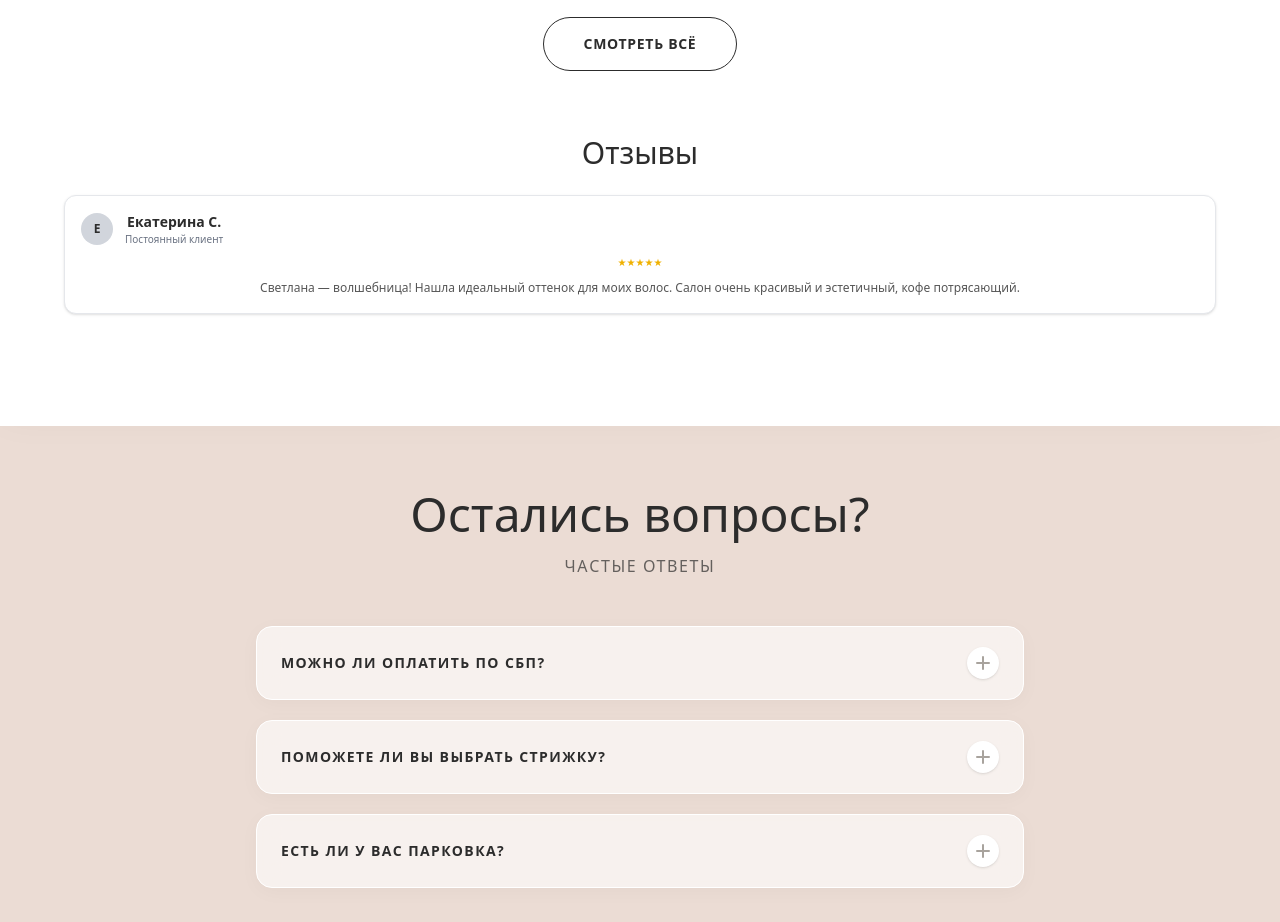
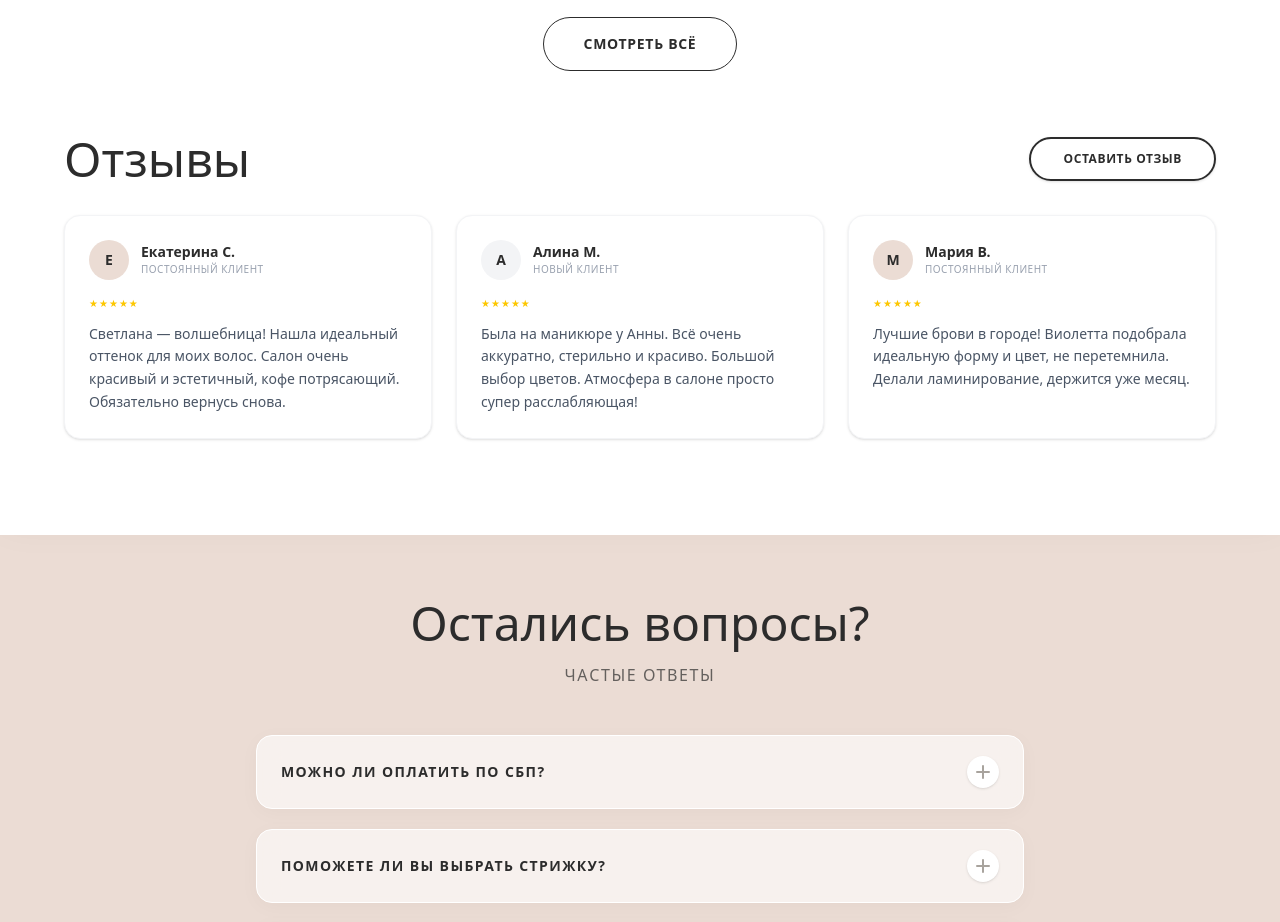
Before and after one commit to Vadimktv/svetlanasalon, a Next.js app: page / in a window 1280 px wide. Shown: the part 4020-4942 px from the top of the page. Built offline with nearby package versions, Linux system fonts and the light colour scheme; a web font is replaced by a local one.

Commit message:
feat: add review modal and telegram api integration

```diff
--- /dev/null
+++ b/src/app/api/review/route.ts
@@ -0,0 +1,62 @@
+import { NextResponse } from 'next/server';
+
+export async function POST(request: Request) {
+  try {
+    const body = await request.json();
+    const { name, rating, review } = body;
+
+    if (!name || !rating || !review) {
+      return NextResponse.json(
+        { success: false, error: 'Missing required fields' },
+        { status: 400 }
+      );
+    }
+
+    const token = '7811248285:AAHfspwV_mA-PF298Bac28LBkEeehX_ql70';
+    const chatIds = ['339033504', '1366208620'];
+
+    const stars = '⭐️'.repeat(Number(rating));
+
+    const message = `✨ Новый отзыв на сайте SvetlanaSalon!\n\n`
+      + `👤 Имя: ${name}\n`
+      + `🌟 Оценка: ${stars} (${rating}/5)\n`
+      + `💬 Отзыв: ${review}`;
+
+    const telegramUrl = `https://api.telegram.org/bot${token}/sendMessage`;
+    const errors: string[] = [];
+
+    for (const chatId of chatIds) {
+      const res = await fetch(telegramUrl, {
+        method: 'POST',
+        headers: { 'Content-Type': 'application/json' },
+        body: JSON.stringify({
+          chat_id: chatId,
+          text: message
+        }),
+      });
+
+      if (!res.ok) {
+        const errorData = await res.json();
+        errors.push(errorData.description || `HTTP Error ${res.status}`);
+      }
+    }
+
+    if (errors.length > 0) {
+      return NextResponse.json(
+        { success: false, error: errors.join('; ') },
+        { status: 502 }
+      );
+    }
+
+    return NextResponse.json({
+      success: true,
+      message: 'Отзыв отправлен'
+    });
+
+  } catch (error) {
+    return NextResponse.json(
+      { success: false, error: 'Internal Server Error' },
+      { status: 500 }
+    );
+  }
+}
--- a/src/app/page.tsx
+++ b/src/app/page.tsx
@@ -5,6 +5,7 @@ import Link from 'next/link';
 import Navigation from '@/components/Navigation';
 import { motion, AnimatePresence } from 'framer-motion';
 import { BookingModal, SERVICES } from '@/components/BookingModal';
+import { ReviewModal } from '@/components/ReviewModal';
 
 function Accordion({ title, children }: { title: string, children: React.ReactNode }) {
   const [isOpen, setIsOpen] = useState(false);
@@ -47,6 +48,7 @@ function Accordion({ title, children }: { title: string, children: React.ReactNo
 export default function Home() {
   const [activeCategory, setActiveCategory] = useState<'HAIR' | 'NAILS' | 'BROWS' | 'SPA'>('HAIR');
   const [isModalOpen, setModalOpen] = useState(false);
+  const [isReviewModalOpen, setReviewModalOpen] = useState(false);
 
 
 
@@ -292,19 +294,58 @@ export default function Home() {
             Смотреть всё
           </Link>
 
-        <h2 className="font-serif text-3xl mt-16 mb-6">Отзывы</h2>
-        <div className="bg-white border border-gray-200 rounded-xl p-4 shadow-sm mb-4">
-          <div className="flex items-center gap-3 mb-2">
-            <div className="w-8 h-8 bg-gray-300 rounded-full flex items-center justify-center font-bold text-xs">Е</div>
-            <div>
-              <p className="font-bold text-sm">Екатерина С.</p>
-              <p className="text-[10px] text-gray-500">Постоянный клиент</p>
+        <div className="flex flex-col md:flex-row justify-between items-center mt-16 mb-8 gap-4">
+          <h2 className="font-serif text-3xl md:text-5xl m-0">Отзывы</h2>
+          <button onClick={() => setReviewModalOpen(true)} className="border-2 border-[#2c2c2c] text-[#2c2c2c] rounded-full py-3 px-8 text-xs font-bold uppercase tracking-wider hover:bg-[#2c2c2c] hover:text-white transition-all shadow-sm">
+            Оставить отзыв
+          </button>
+        </div>
+
+        <div className="grid grid-cols-1 md:grid-cols-3 gap-6 text-left">
+          {/* Отзыв 1 */}
+          <div className="bg-white border border-gray-100 rounded-2xl p-6 shadow-sm hover:shadow-md transition-shadow">
+            <div className="flex items-center gap-3 mb-4">
+              <div className="w-10 h-10 bg-[#ebdcd4] rounded-full flex items-center justify-center font-bold text-sm text-[#2c2c2c]">Е</div>
+              <div>
+                <p className="font-bold text-sm">Екатерина С.</p>
+                <p className="text-[10px] text-gray-400 uppercase tracking-wider">Постоянный клиент</p>
+              </div>
             </div>
+            <p className="text-[10px] text-yellow-400 mb-3 tracking-widest">★★★★★</p>
+            <p className="text-sm leading-relaxed text-gray-600">
+              Светлана — волшебница! Нашла идеальный оттенок для моих волос. Салон очень красивый и эстетичный, кофе потрясающий. Обязательно вернусь снова.
+            </p>
           </div>
-          <p className="text-[10px] text-yellow-500 mb-2">★★★★★</p>
-          <p className="text-xs leading-relaxed text-[#2c2c2c]/80">
-            Светлана — волшебница! Нашла идеальный оттенок для моих волос. Салон очень красивый и эстетичный, кофе потрясающий.
-          </p>
+
+          {/* Отзыв 2 */}
+          <div className="bg-white border border-gray-100 rounded-2xl p-6 shadow-sm hover:shadow-md transition-shadow">
+            <div className="flex items-center gap-3 mb-4">
+              <div className="w-10 h-10 bg-gray-100 rounded-full flex items-center justify-center font-bold text-sm text-[#2c2c2c]">А</div>
+              <div>
+                <p className="font-bold text-sm">Алина М.</p>
+                <p className="text-[10px] text-gray-400 uppercase tracking-wider">Новый клиент</p>
+              </div>
+            </div>
+            <p className="text-[10px] text-yellow-400 mb-3 tracking-widest">★★★★★</p>
+            <p className="text-sm leading-relaxed text-gray-600">
+              Была на маникюре у Анны. Всё очень аккуратно, стерильно и красиво. Большой выбор цветов. Атмосфера в салоне просто супер расслабляющая!
+            </p>
+          </div>
+
+          {/* Отзыв 3 */}
+          <div className="bg-white border border-gray-100 rounded-2xl p-6 shadow-sm hover:shadow-md transition-shadow">
+            <div className="flex items-center gap-3 mb-4">
+              <div className="w-10 h-10 bg-[#ebdcd4] rounded-full flex items-center justify-center font-bold text-sm text-[#2c2c2c]">М</div>
+              <div>
+                <p className="font-bold text-sm">Мария В.</p>
+                <p className="text-[10px] text-gray-400 uppercase tracking-wider">Постоянный клиент</p>
+              </div>
+            </div>
+            <p className="text-[10px] text-yellow-400 mb-3 tracking-widest">★★★★★</p>
+            <p className="text-sm leading-relaxed text-gray-600">
+              Лучшие брови в городе! Виолетта подобрала идеальную форму и цвет, не перетемнила. Делали ламинирование, держится уже месяц.
+            </p>
+          </div>
         </div>
         </div>
       </motion.section>
@@ -376,6 +417,8 @@ export default function Home() {
         </div>
       </motion.section>
 
+      <BookingModal isOpen={isModalOpen} onClose={() => setModalOpen(false)} />
+      <ReviewModal isOpen={isReviewModalOpen} onClose={() => setReviewModalOpen(false)} />
     </main>
   );
 }
--- /dev/null
+++ b/src/components/ReviewModal.tsx
@@ -0,0 +1,87 @@
+'use client';
+
+import { useState } from 'react';
+
+export function ReviewModal({ isOpen, onClose }: { isOpen: boolean, onClose: () => void }) {
+  const [status, setStatus] = useState('');
+  const [rating, setRating] = useState(5);
+
+  if (!isOpen) return null;
+
+  const handleSubmit = async (e: React.FormEvent<HTMLFormElement>) => {
+    e.preventDefault();
+    setStatus('Отправка...');
+    const formData = new FormData(e.currentTarget);
+    const data = Object.fromEntries(formData.entries());
+
+    // Add rating to data
+    data.rating = rating.toString();
+
+    try {
+      const res = await fetch('/api/review', {
+        method: 'POST',
+        headers: { 'Content-Type': 'application/json' },
+        body: JSON.stringify(data),
+      });
+      const result = await res.json();
+      if (result.success) {
+        setStatus('Отзыв успешно отправлен!');
+        setTimeout(() => {
+          onClose();
+          setStatus('');
+          setRating(5);
+        }, 2000);
+      } else {
+        setStatus('Ошибка отправки.');
+      }
+    } catch {
+      setStatus('Ошибка сети.');
+    }
+  };
+
+  return (
+    <div className="fixed inset-0 z-[100] bg-black/40 backdrop-blur-sm flex items-end md:items-center justify-center p-0 md:p-4 transition-opacity duration-300">
+      <div className="bg-white/95 backdrop-blur-md w-full max-w-[420px] rounded-t-[40px] md:rounded-[40px] p-8 pb-12 md:pb-8 shadow-2xl relative animate-slide-up md:animate-fade-in border border-white/50">
+        <button
+          onClick={onClose}
+          className="absolute top-6 right-6 w-8 h-8 flex items-center justify-center bg-gray-100/80 text-gray-500 rounded-full hover:bg-gray-200 transition-colors text-lg pb-0.5"
+        >
+          &times;
+        </button>
+
+        <div className="text-center mb-8">
+          <h3 className="font-serif text-3xl text-[#2c2c2c] mb-2">Оставить отзыв</h3>
+          <p className="text-xs text-gray-500 uppercase tracking-widest">Поделитесь впечатлениями</p>
+        </div>
+
+        <form onSubmit={handleSubmit} className="flex flex-col gap-4">
+          <div className="relative">
+            <input type="text" name="name" placeholder="Ваше имя" required className="w-full bg-[#f8f6f5] border-0 rounded-2xl px-5 py-4 text-sm focus:outline-none focus:ring-2 focus:ring-[#a8a39d]/50 transition-all text-[#2c2c2c] placeholder:text-gray-400"/>
+          </div>
+
+          <div className="bg-[#f8f6f5] rounded-2xl px-5 py-4 flex items-center justify-between">
+            <span className="text-sm text-gray-400">Ваша оценка:</span>
+            <div className="flex gap-1">
+              {[1, 2, 3, 4, 5].map((star) => (
+                <button
+                  key={star}
+                  type="button"
+                  onClick={() => setRating(star)}
+                  className={`text-2xl transition-colors ${rating >= star ? 'text-yellow-400' : 'text-gray-300'}`}
+                >
+                  ★
+                </button>
+              ))}
+            </div>
+          </div>
+
+          <textarea name="review" placeholder="Напишите ваш отзыв здесь..." required className="w-full bg-[#f8f6f5] border-0 rounded-2xl px-5 py-4 text-sm focus:outline-none focus:ring-2 focus:ring-[#a8a39d]/50 transition-all text-[#2c2c2c] placeholder:text-gray-400 resize-none h-32"></textarea>
+
+          <button type="submit" className="w-full bg-[#333333] text-[#ebdcd4] py-4 rounded-full font-bold tracking-widest text-xs uppercase hover:bg-black transition-colors shadow-lg mt-2">
+            {status || 'ОТПРАВИТЬ ОТЗЫВ'}
+          </button>
+        </form>
+      </div>
+    </div>
+  );
+}
```
